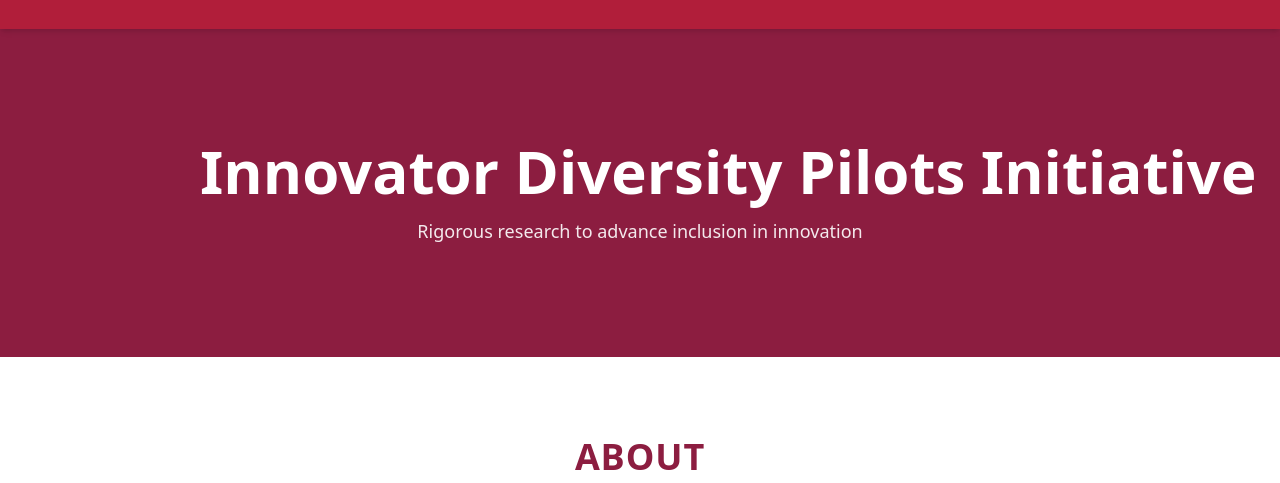
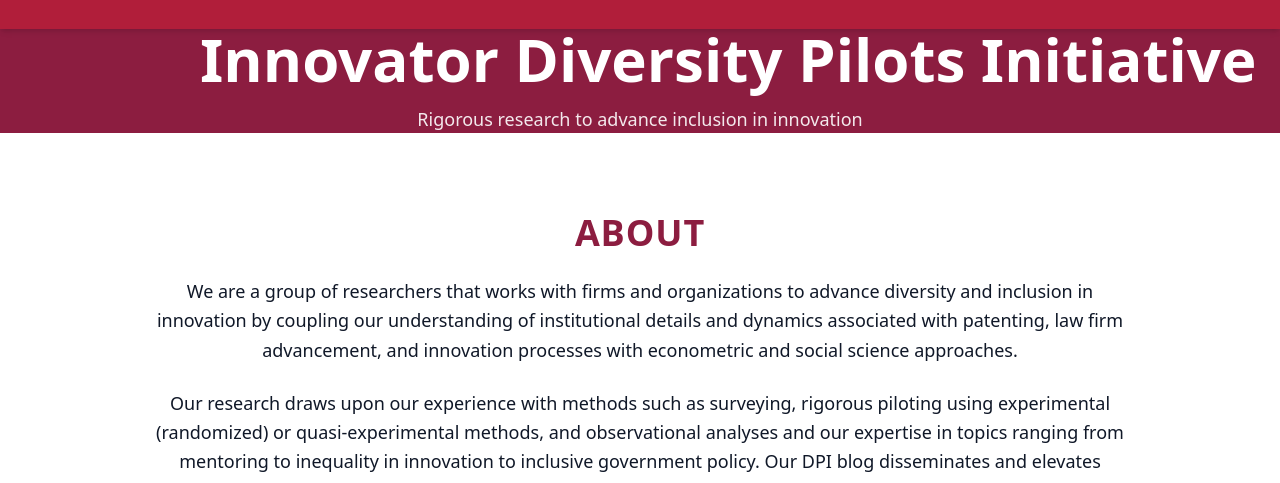
Before and after one commit to PaperPrisons/diversitypilots, a website: page index.html in a window 1280 px wide. Shown: the part 87-570 px from the top of the page. Drawn offline with Linux system fonts and the light colour scheme.

Commit message:
Update index.html

```diff
--- a/index.html
+++ b/index.html
@@ -12,7 +12,7 @@
   <div id="navbar"></div>
 
   <!-- HERO SECTION -->
-  <section class="bg-[#8C1D40] text-white py-28">
+  <section class="bg-[#8C1D40] text-white py-13">
     <div class="max-w-4xl mx-auto px-2 ">
       <h1 class="sm:text-4xl sm:text-center md:text-6xl text-6xl md:text-6xl font-bold mb-4 whitespace-nowrap">Innovator Diversity Pilots Initiative</h1>
       <p class="text-lg opacity-90 text-center">Rigorous research to advance inclusion in innovation</p>
```
